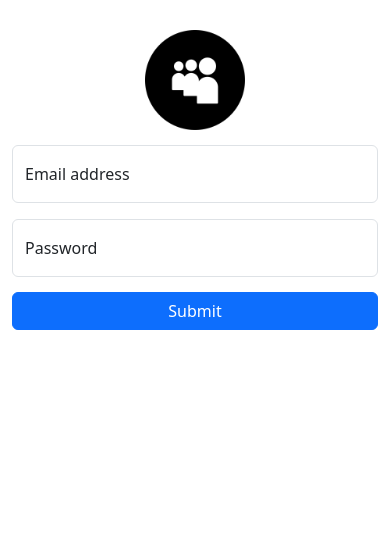
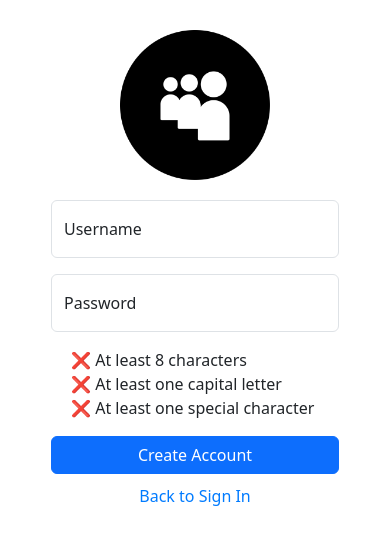
Before and after one commit to Conner-Fulford/Capstone_Proj, a React (Vite) app in the folder frontend/: page / in a window 390 px wide. Shown: the top 544 px of the page. Built offline with nearby package versions, Linux system fonts and the light colour scheme.

Commit message:
Added sign up page and refined sign in page
made a central sign in and sign up page for mobile and desktop YAY!!!

```diff
--- /dev/null
+++ b/frontend/src/components/pages/SignInDM.tsx
@@ -0,0 +1,50 @@
+// sign IN page for Desktop and Mobile
+
+import React from 'react';
+import { Form, FloatingLabel, Container, Col, Row, Button } from 'react-bootstrap';
+import img from '../../assets/mySpaceLogo.png';
+
+function SignInDM() {
+    return (
+        <Container style={{ paddingLeft: '10%', paddingRight: '10%', paddingTop: '30px' }}>
+            <Row>
+                <Col xs={12} style={{ textAlign: 'center' }}>
+                    <img src={img} alt="logo" style={{ width: '100px', height: 'auto', marginBottom: '15px' }} />
+                </Col>
+            </Row>
+            <Row>
+                <Col xs={12}>
+                    <FloatingLabel controlId="floatingInput" label="Email address" className="mb-3">
+                        <Form.Control type="email" placeholder="name@example.com" />
+                    </FloatingLabel>
+                </Col>
+            </Row>
+            <Row>
+                <Col xs={12}>
+                    <FloatingLabel controlId="floatingPassword" label="Password">
+                        <Form.Control type="password" placeholder="Password" />
+                    </FloatingLabel>
+                </Col>
+            </Row>
+            <Row>
+                <Col xs={12} style={{ marginTop: '15px' }}>
+                    <Button variant="primary" style={{ width: '100%' }}>Sign In</Button>
+                </Col>
+            </Row>
+            <Row>
+                <Col xs={12} style={{ marginTop: '10px' }}>
+                    <Button variant="outline-primary" href="/signup" style={{ width: '100%' }}>Create an account</Button>
+                </Col>
+            </Row>
+            { /* FORGET PASSWORD PAGE STILL NEEDS TO BE MADE
+                <Row>
+                <Col xs={12} style={{ marginTop: '10px' }}>
+                    <Button variant="link" href="/forgotpassword" style={{ width: '100%', textAlign: 'center' }}>Forgot password?</Button>
+                </Col>
+            </Row>
+            */ }
+        </Container>
+    );
+}
+
+export default SignInDM;
--- /dev/null
+++ b/frontend/src/components/pages/SignUpDM.tsx
@@ -0,0 +1,76 @@
+// sign UP page for Desktop and Mobile
+
+import React, { useState } from 'react';
+import { Form, FloatingLabel, Container, Col, Row, Button } from 'react-bootstrap';
+import img from '../../assets/mySpaceLogo.png';
+
+function SignUpDM() {
+    const [password, setPassword] = useState('');
+    const [isEightCharacters, setIsEightCharacters] = useState(false);
+    const [hasCapitalLetter, setHasCapitalLetter] = useState(false);
+    const [hasSpecialCharacter, setHasSpecialCharacter] = useState(false);
+
+    // Function to update checklist
+    const updateChecklist = (password) => {
+        setIsEightCharacters(password.length >= 8);
+        setHasCapitalLetter(/[A-Z]/.test(password));
+        setHasSpecialCharacter(/[!@#$%^&*(),.?":{}|<>]/.test(password));
+    };
+
+    // Handler function to update password and checklist
+    const handlePasswordChange = (event) => {
+        const newPassword = event.target.value;
+        setPassword(newPassword);
+        updateChecklist(newPassword);
+    };
+
+    return (
+        <div style={{ width: '100%', height: '100%', paddingLeft: '10%', paddingRight: '10%', paddingTop: '30px' }}>
+            <Container>
+                <Row>
+                    <Col xs={12} style={{ marginBottom: '20px', textAlign: 'center' }}>
+                        <img src={img} alt="logo" style={{ width: '150px', height: 'auto' }} />
+                    </Col>
+                </Row>
+                <Row>
+                    <Col xs={12}>
+                        <FloatingLabel controlId="username" label="Username" className="mb-3">
+                            <Form.Control type="text" placeholder="Enter your username" />
+                        </FloatingLabel>
+                    </Col>
+                </Row>
+                <Row>
+                    <Col xs={12}>
+                        <FloatingLabel controlId="password" label="Password" className="mb-3">
+                            <Form.Control type="password" placeholder="Password" value={password} onChange={handlePasswordChange} />
+                        </FloatingLabel>
+                    </Col>
+                </Row>
+                <Row>
+                    <Col xs={12}>
+                        <div style={{ marginLeft: '20px' }}>
+                            <ul style={{ listStyleType: 'none', padding: 0 }}>
+                                <li>{isEightCharacters ? '✅' : '❌'} At least 8 characters</li>
+                                <li>{hasCapitalLetter ? '✅' : '❌'} At least one capital letter</li>
+                                <li>{hasSpecialCharacter ? '✅' : '❌'} At least one special character</li>
+                            </ul>
+                        </div>
+                    </Col>
+                </Row>
+                <Row>
+                    <Col xs={12}>
+                        <Button variant="primary" style={{ width: '100%' }}>Create Account</Button>{' '}
+                    </Col>
+                </Row>
+                { /* LINK THIS ONCE URL SYSTEM IS SETUP */ }
+                <Row>
+                    <Col xs={12} style={{ paddingTop: '10px', textAlign: 'center' }}>
+                        <a href="cd" style={{ textDecoration: 'none', color: '#007bff' }}>Back to Sign In</a>
+                    </Col>
+                </Row>
+            </Container>
+        </div>
+    );
+}
+
+export default SignUpDM;
--- a/frontend/src/components/pages/UserPassBoxD.tsx
+++ /dev/null
@@ -1,39 +0,0 @@
-import { Form } from "react-bootstrap"
-import { FloatingLabel } from "react-bootstrap"
-import { Container } from "react-bootstrap"
-import { Col } from "react-bootstrap"
-import { Row } from "react-bootstrap"
-import { Button } from "react-bootstrap"
-import img from '../../assets/mySpaceLogo.png';
-
-function UserPassBoxD() {
-    return <>
-        <div style={{ width: 475, height: 'auto', margin: 'auto', paddingTop: 200 }}>
-            <Container>
-                <Row>
-                    <Col>
-                        <img src={img} alt="logo" style={{ width: '150px', height: 'auto' }} />
-                    </Col>
-                    <Col xs={6}>
-
-                        <FloatingLabel controlId="floatingInput" label="Email address" className="mb-3">
-                            <Form.Control type="email" placeholder="name@example.com" />
-                        </FloatingLabel>
-
-                        <FloatingLabel controlId="floatingPassword" label="Password">
-                            <Form.Control type="password" placeholder="Password" />
-                        </FloatingLabel>
-                    </Col>
-                </Row>
-                <Row>
-                    <Col></Col>
-                    <Col style={{ paddingTop: 5 }}><Button variant="primary" style={{ width: '100%' }}>Submit</Button>{' '}</Col>
-                </Row>
-
-            </Container>
-        </div>
-
-    </>
-}
-
-export default UserPassBoxD
--- a/frontend/src/components/pages/UserPassBoxM.tsx
+++ /dev/null
@@ -1,41 +0,0 @@
-import { Form } from "react-bootstrap"
-import { FloatingLabel } from "react-bootstrap"
-import { Container } from "react-bootstrap"
-import { Col } from "react-bootstrap"
-import { Row } from "react-bootstrap"
-import { Button } from "react-bootstrap"
-import img from '../../assets/mySpaceLogo.png';
-
-function UserPassBoxM() {
-    return (
-        <>
-            <div style={{ width: 'auto', height: 'auto', margin: 'auto', paddingTop: 30 }}>
-                <Container>
-                    <Row>
-                        <Col xs={12}>
-                            <img src={img} alt="logo" style={{ display: 'flex', justifyContent: 'center', alignItems: 'center', margin: 'auto', width: '100px', height: 'auto', paddingBottom: 15 }} />
-                        </Col>
-                    </Row>
-                    <Row>
-                        <Col xs={12} md={6}>
-                            <FloatingLabel controlId="floatingInput" label="Email address" className="mb-3">
-                                <Form.Control type="email" placeholder="name@example.com" />
-                            </FloatingLabel>
-
-                            <FloatingLabel controlId="floatingPassword" label="Password">
-                                <Form.Control type="password" placeholder="Password" />
-                            </FloatingLabel>
-                        </Col>
-                    </Row>
-                    <Row>
-                        <Col xs={12} style={{ paddingTop: 15 }}>
-                            <Button variant="primary" style={{ width: '100%' }} >Submit</Button>{' '}
-                        </Col>
-                    </Row>
-                </Container>
-            </div>
-        </>
-    );
-}
-
-export default UserPassBoxM;
--- a/frontend/src/components/utilities/ResponsiveRendering.tsx
+++ /dev/null
@@ -1,12 +0,0 @@
-// this just checks if screen is smaller than 600px. And adjusts accordingly. So display based on phone or desktop
-
-import UserPassBox from "../pages/UserPassBoxD";
-import UserPassBoxM from "../pages/UserPassBoxM";
-
-function ResponsiveRendering() {
-    const isMobile = window.innerWidth <= 600;
-
-    return isMobile ? <UserPassBoxM /> : <UserPassBox />;
-}
-
-export default ResponsiveRendering;
--- a/frontend/src/main.tsx
+++ b/frontend/src/main.tsx
@@ -1,15 +1,20 @@
 import React from 'react';
 import ReactDOM from 'react-dom/client';
 import 'bootstrap/dist/css/bootstrap.css';
-import ResponsiveRendering from './components/utilities/ResponsiveRendering';
-import HomePageD from './components/pages/HomePageD';
-// import HomePageM from './components/pages/HomePageM';
-import UserPageD from './components/pages/UserPageD';
-import UserPageM from './components/pages/UserPageM';
+
+import SignInDM from './components/pages/SignInDM'; // sign IN page for Desktop and Mobile
+import SignUpDM from './components/pages/SignUpDM'; // sign UP page for Desktop and Mobile
+
+import HomePageD from './components/pages/HomePageD'; // Home page / feed page for Desktop
+// import HomePageM from './components/pages/HomePageM'; // Home page / feed page for Mobile
+
+import UserPageD from './components/pages/UserPageD'; // Profile page for Desktop
+import UserPageM from './components/pages/UserPageM'; // Profile page for Mobile
+
 
 
 ReactDOM.createRoot(document.getElementById('root')!).render(
     <React.StrictMode>
-        <ResponsiveRendering />
+        < SignUpDM />
     </React.StrictMode>,
 );
```
Also changed, not shown: frontend/src/components/pages/UserPageM.tsx (+16 -17 lines).
